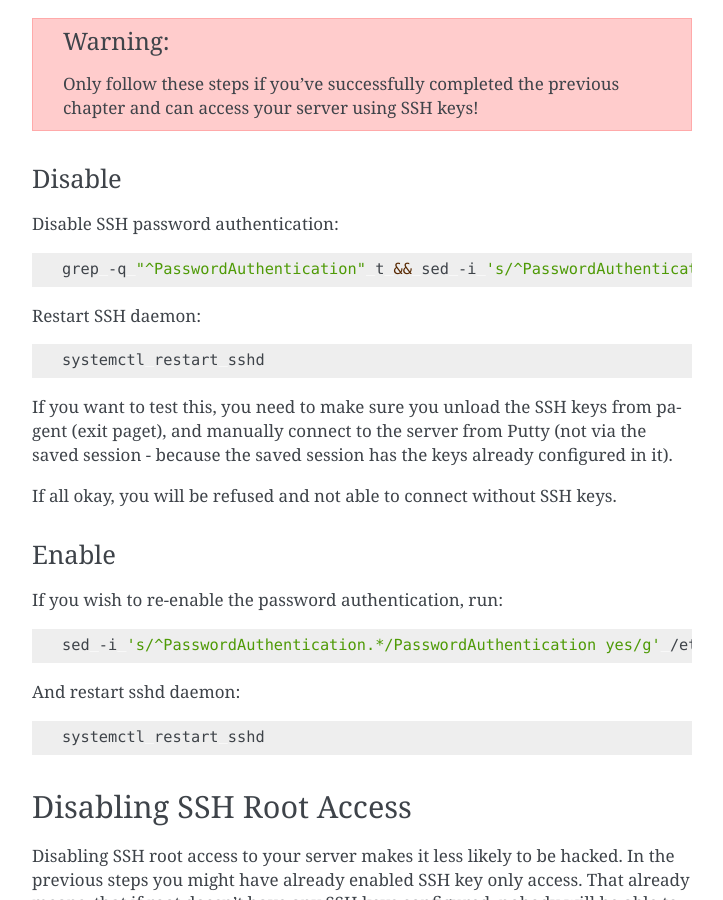
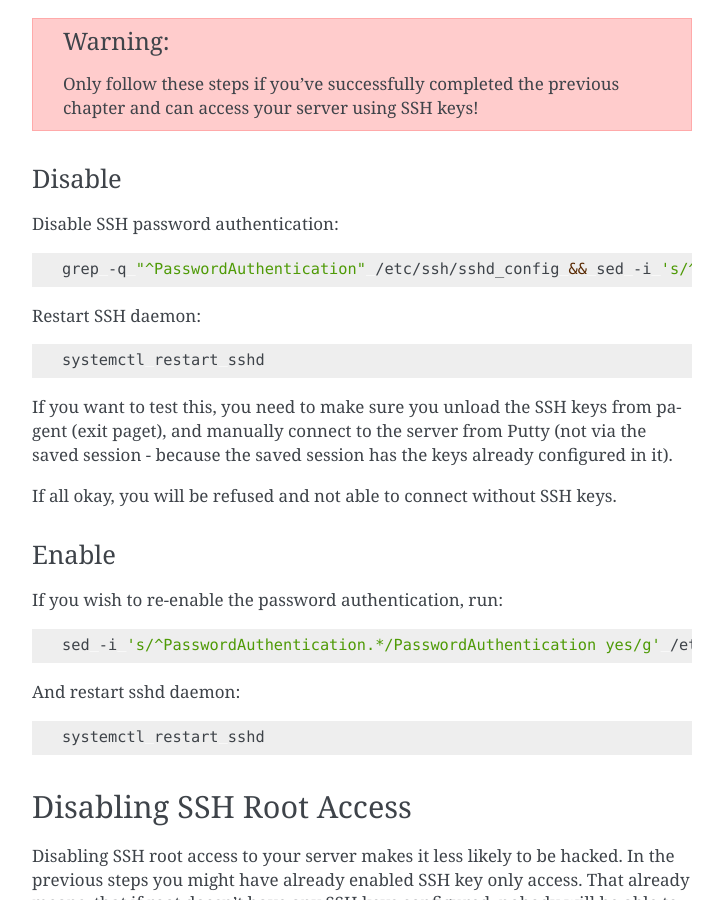
Before and after one commit to nuriel77/iri-playbook, a Sphinx documentation site: the page built from docs/securityhardening.rst, in a window 1280 px wide and 900 px high, scrolled down 8756 px. Shown: the whole window, without its empty margins (388-1111 px from the left). Built offline with Sphinx 7.4.7, drawn with Linux system fonts in a browser that asks for light colours.

Commit message:
Rename wrong file to grep

```diff
--- a/docs/securityhardening.rst
+++ b/docs/securityhardening.rst
@@ -198,7 +198,7 @@ Disable SSH password authentication:
 
 .. code:: bash
 
-  grep -q "^PasswordAuthentication" t && sed -i 's/^PasswordAuthentication.*/PasswordAuthentication no/g' /etc/ssh/sshd_config || echo "PasswordAuthentication no" >> /etc/ssh/sshd_config
+  grep -q "^PasswordAuthentication" /etc/ssh/sshd_config && sed -i 's/^PasswordAuthentication.*/PasswordAuthentication no/g' /etc/ssh/sshd_config || echo "PasswordAuthentication no" >> /etc/ssh/sshd_config
 
 Restart SSH daemon:
 
```
